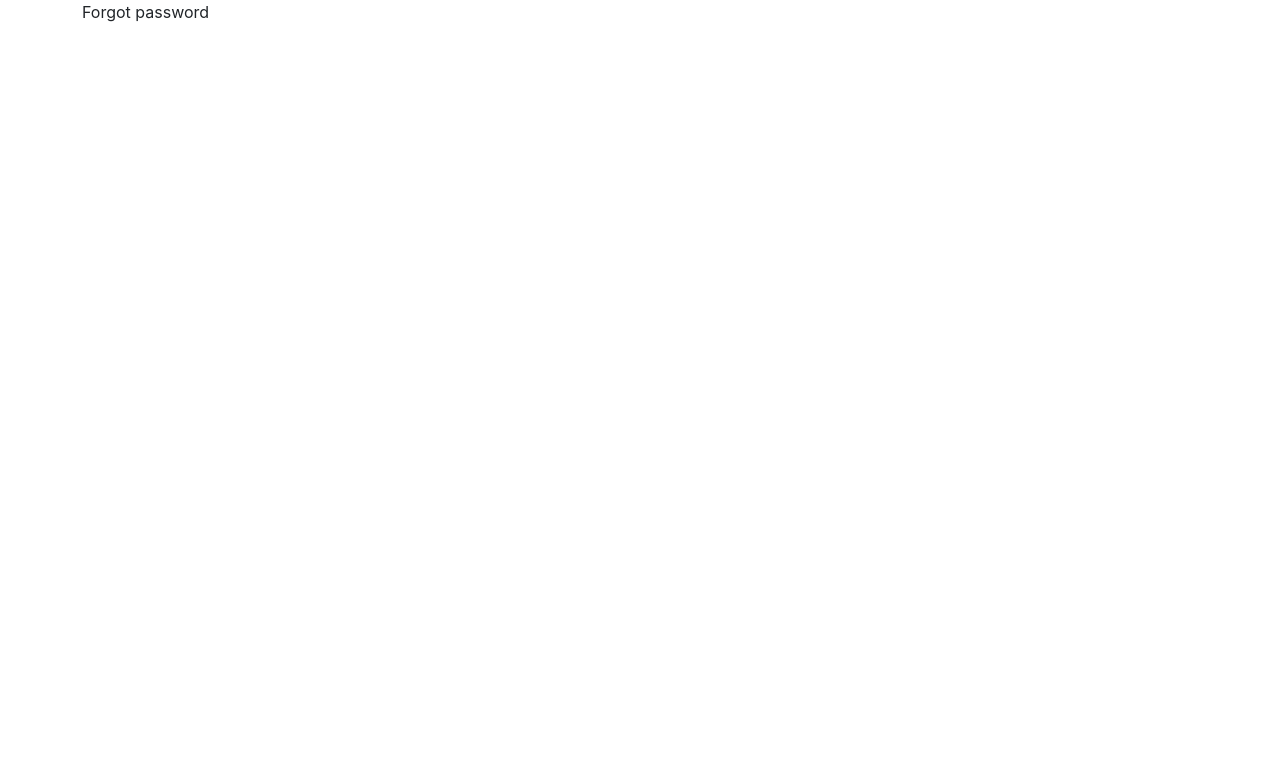
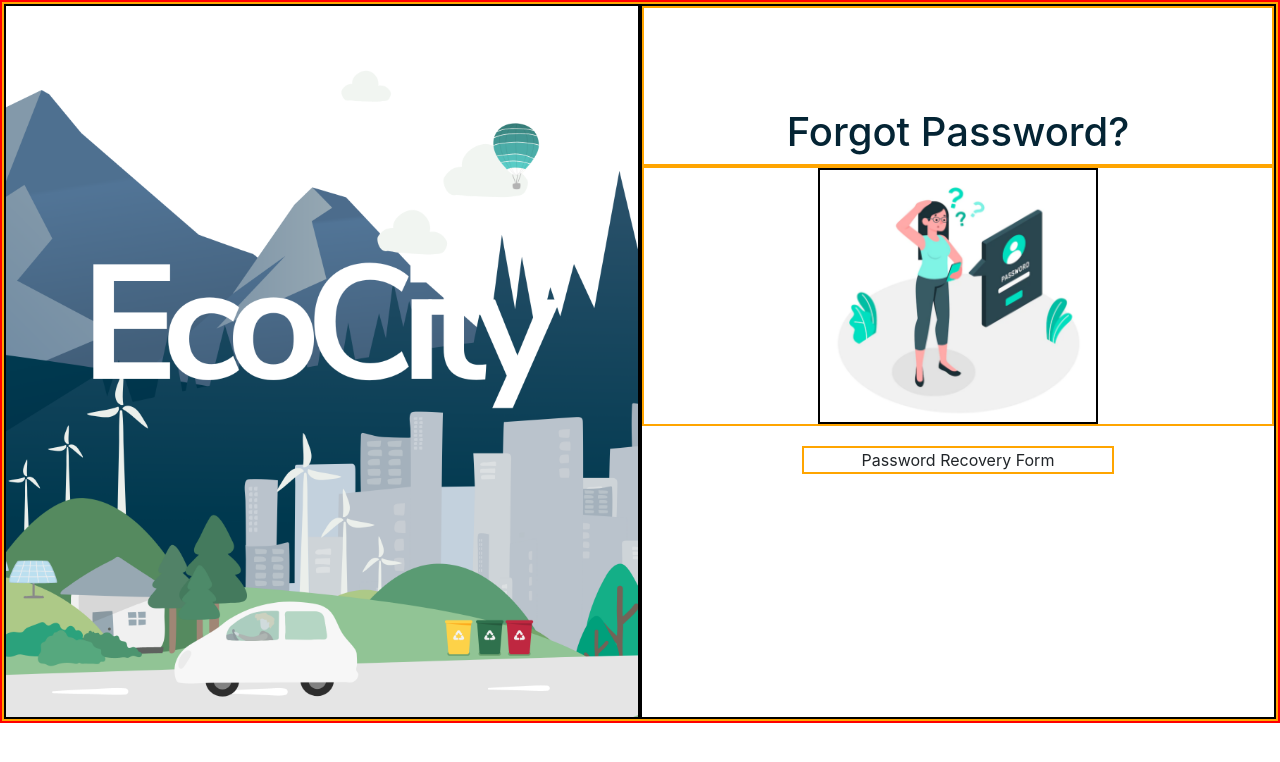
Before and after one commit to IsuruVihan/EcoCity, a React (Create React App) app in the folder admin/: page /forgot-password in a window 1280 px wide. Shown: the top 762 px of the page. Built offline with nearby package versions, Linux system fonts and the light colour scheme.

Commit message:
created forgot password page/ sketch

```diff
--- /dev/null
+++ b/admin/src/pages/ForgotPassword/ForgotPassword.css
@@ -0,0 +1,19 @@
+.forgotPwdImg{
+    height: 300px;
+}
+.forgotPwd-img{
+    height: 300px;
+}
+.firstHeading{
+    height: 100px;
+    margin-top: 20px;
+    text-align: center;
+}
+.firstHeading{
+
+    color: rgb(39, 39, 83);
+    font-family:'Franklin Gothic Medium', 'Arial Narrow', Arial, sans-serif
+}
+.sidePng{
+    background-color: rgb(199, 225, 250);
+}
--- a/admin/src/pages/ForgotPassword/ForgotPassword.js
+++ b/admin/src/pages/ForgotPassword/ForgotPassword.js
@@ -1,14 +1,22 @@
 import React from 'react';
-import {Container} from "react-bootstrap";
+import {Container , Row , Col } from "react-bootstrap";
 
+import loginSideImg from '../../assets/images/login-side-image.png'
+import forgotPwd from '../../assets/images/forgot-password.png'
 import ForgotPasswordForm from "./forms/ForgotPasswordForm";
 
 const ForgotPassword = () => {
   return (
-    <Container>
-      Forgot password
+    <Container className="p-0" style={{border:'2px solid red'}} fluid>
+      <Row className='p-0 m-0' style={{border:'2px solid orange'}}>
+        <Col sm={6} className="p-0 m-0" style={{border:'2px solid black'}}><img src={loginSideImg} width='100%'/></Col>
+        <Col sm={6} className='p-0 m-0' style={{border:'2px solid black'}}>
+          <Row className='p-0 m-0' style={{border:'2px solid orange'}}><div className='firstHeading' style={{textAlign:'center', marginTop:'100px', fontSize:30, fontWeight:900, color:'#042434'}}><h1>Forgot Password?</h1></div></Row>
+          <Row className='p-0 m-0' style={{border:'2px solid orange', display:'flex', alignItems:'center', justifyContent:'center', marginTop:'30px'}}><img src={forgotPwd} style={{border:'2px solid black',width:'280px'}}/></Row>
+          <Row className='p-0' style={{border:'2px solid orange', marginLeft:'10em', marginRight:'10em', marginTop:'20px'}}><ForgotPasswordForm/></Row>
+        </Col>
+      </Row>
     </Container>
   );
 }
-
 export default ForgotPassword;
--- /dev/null
+++ b/admin/src/pages/ForgotPassword/forms/ForgotPasswordForm.css
@@ -0,0 +1,4 @@
+.input-field{
+    outline: none;
+    border: none;
+}
--- a/admin/src/pages/ForgotPassword/forms/ForgotPasswordForm.js
+++ b/admin/src/pages/ForgotPassword/forms/ForgotPasswordForm.js
@@ -1,10 +1,16 @@
 import React from 'react';
-import {Container} from "react-bootstrap";
+import {Container, Row, Col} from "react-bootstrap";
+
+import atSign from '../../../assets/images/icons/email.png'
+import './ForgotPasswordForm.css'
 
 const ForgotPasswordForm = () => {
   return (
-    <Container>
-      Forgot password form
+    <Container className="p-0" fluid>
+      <Row className='p-0 m-0' style={{marginLeft:'6em', marginRight:'6em', textAlign:'center'}}>
+        <center>Password Recovery Form</center>
+
+      </Row>
     </Container>
   );
 }
```
Also changed, not shown: admin/src/assets/images/forgot-password.png (added).
